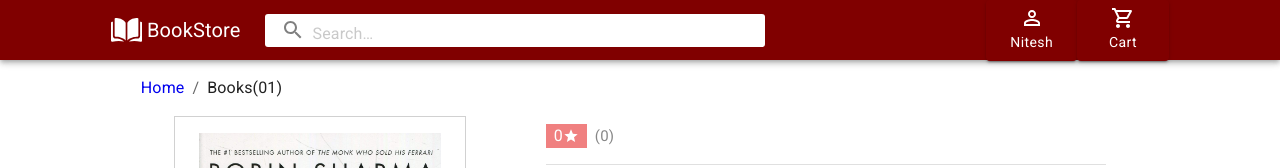
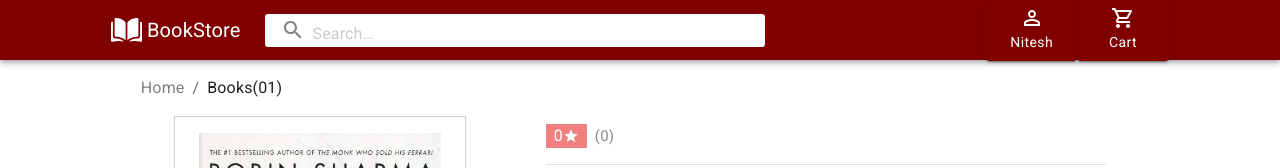
Before and after one commit to Nitesh045/BookStore, a React (Create React App) app: page /about/1 in a window 1280 px wide. Shown: the top 168 px of the page. Built offline with nearby package versions, Linux system fonts and the light colour scheme; no server answers; sample sign-in values are in the browser's storage.

Commit message:
removing link style

```diff
--- a/src/Components/Book-Details/BookDetails.jsx
+++ b/src/Components/Book-Details/BookDetails.jsx
@@ -148,7 +148,7 @@ function BookDetails() {
   return (
     <Box>
       <Breadcrumbs aria-label="breadcrumb" sx={{ mx: "11%", my: 2 }}>
-        <Link to="/" sx={{ textDecoration: "none", color: "#9D9D9D" }}>
+        <Link to="/" style={{ textDecoration: "none", color: "grey" }}>
           Home
         </Link>
         <Typography color="text.primary">
--- a/src/Pages/Cart/MyCart.jsx
+++ b/src/Pages/Cart/MyCart.jsx
@@ -43,7 +43,7 @@ function MyCart() {
   return (
     <>
     <Breadcrumbs aria-label="breadcrumb" sx={{mx:'11%',my:2}}>
-      <Link to='/' sx={{textDecoration:'none',color:'#9D9D9D'}}>
+      <Link to='/' style={{textDecoration:'none',color:'#9D9D9D'}}>
           Home
       </Link>
       <Typography color="text.primary">My Cart</Typography>
--- a/src/Pages/Wishlist/Wishlist.jsx
+++ b/src/Pages/Wishlist/Wishlist.jsx
@@ -9,17 +9,18 @@ function MyWishlist() {
     const [data,setData] = useState([]);
     const getWishlistData = async() =>{
         let response = await getWishList();
-        console.log('wishlist',response)
+
         setData(response.data.result.filter(item => item.product_id !== null))
     }
 
     useEffect(()=> {
         getWishlistData();
     },[])
+    console.log(data)
   return (
     <>
     <Breadcrumbs aria-label="breadcrumb" sx={{mx:'11%',my:2}}>
-      <Link to='/' sx={{textDecoration:'none',color:'#9D9D9D'}}>
+      <Link to='/' style={{textDecoration:'none',color:'#9D9D9D'}}>
           Home
       </Link>
       <Typography color="text.primary">My Wishlist</Typography>
--- a/src/Services/DataServices.jsx
+++ b/src/Services/DataServices.jsx
@@ -82,7 +82,7 @@ export const orderItems = async (data) => {
 
 export const getWishList = async () => {
   let response = await axios.get("https://bookstore.incubation.bridgelabz.com/bookstore_user/get_wishlist_items",headerConfig());
-  // console.log('getWishList',response)
+  //  console.log('getWishList',response)
   return response;
 }
 
```
